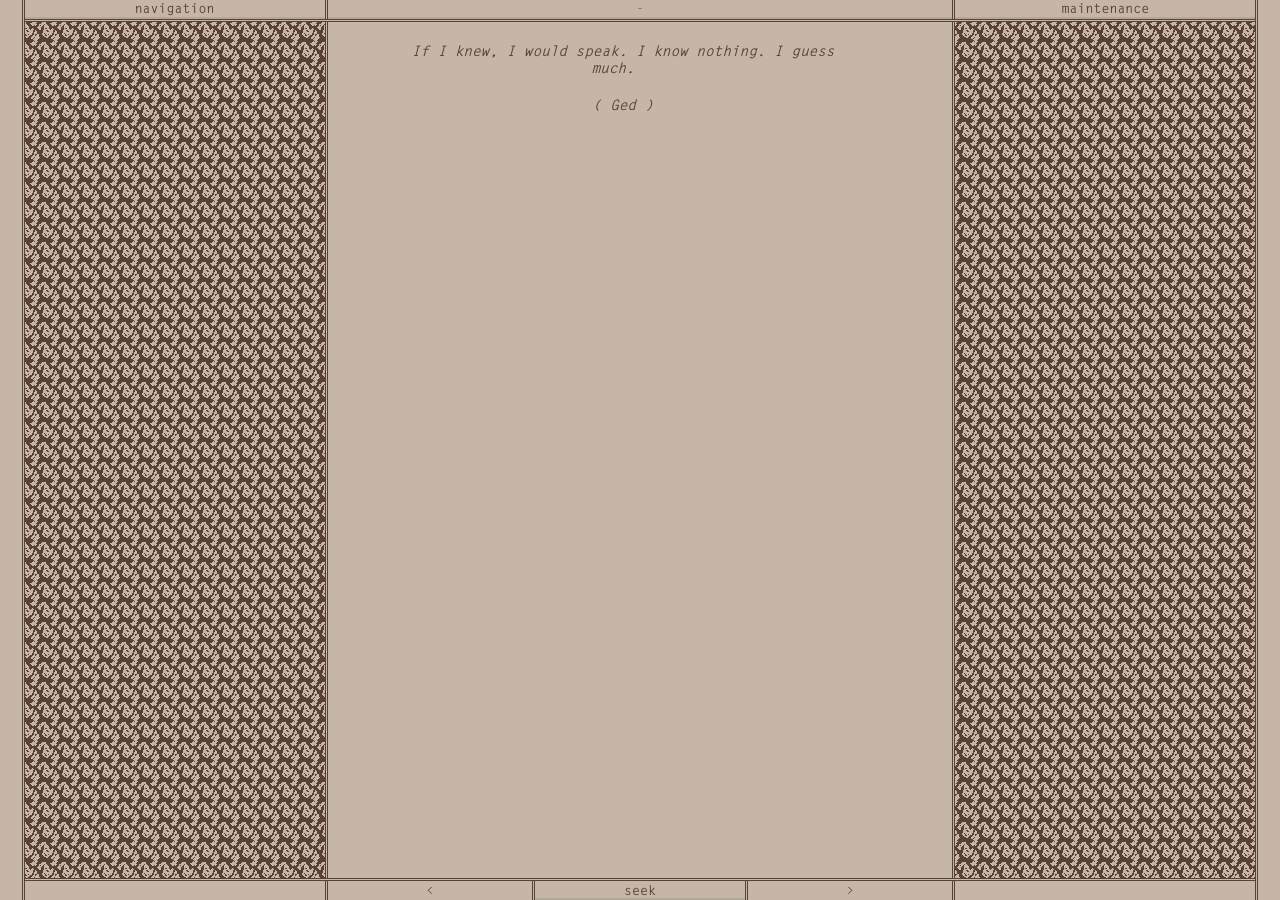
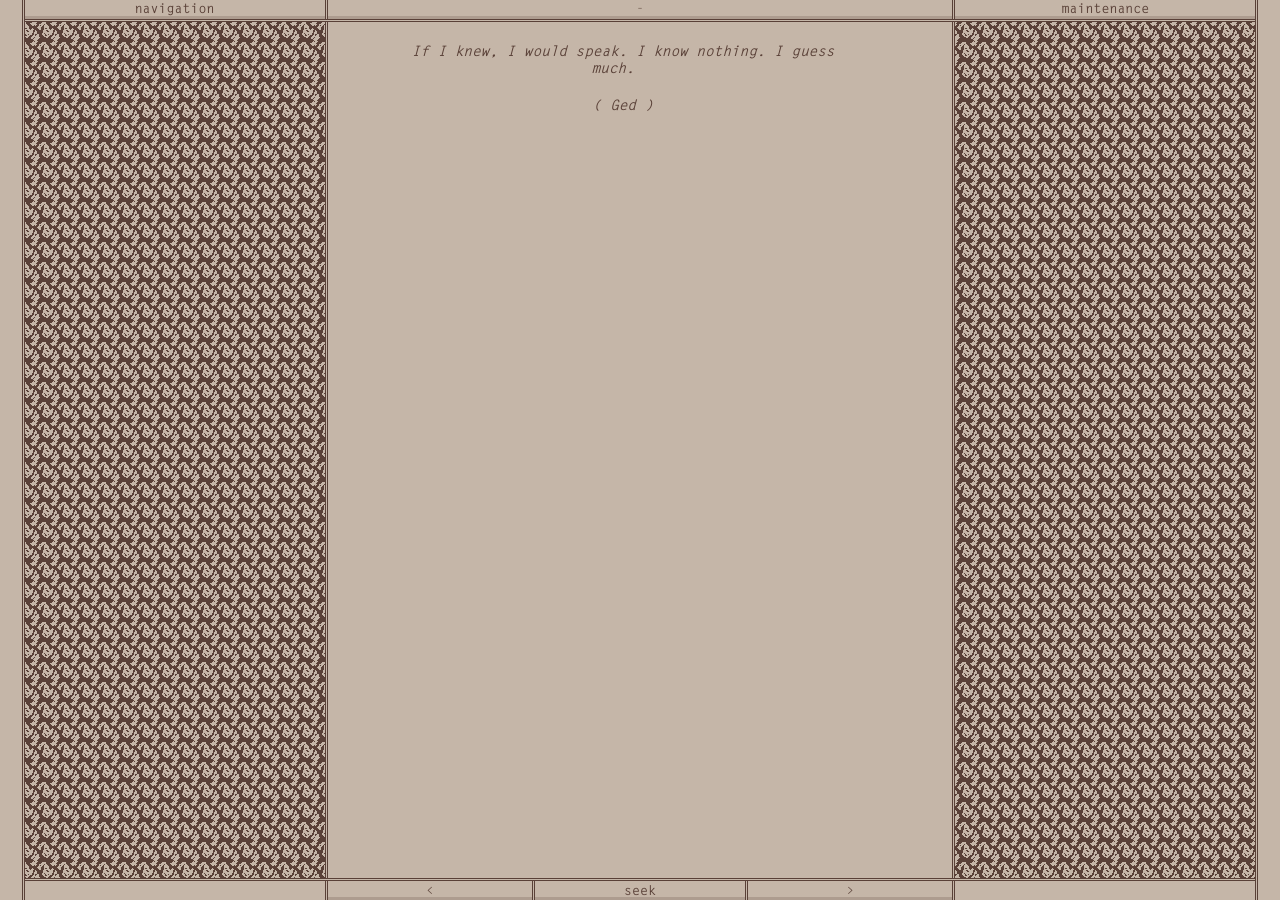
Before and after one commit to goodpileus/fool-jekyll, a Jekyll site: the page built from _texts/0-with.md, in a window 1280 px wide. Built offline with Jekyll 4.4.1, drawn with Linux system fonts in a browser that asks for light colours; some web fonts are replaced.

Commit message:
button shading

```diff
--- a/_sass/_ed.scss
+++ b/_sass/_ed.scss
@@ -142,6 +142,12 @@
   display: flex;
   align-items: center;
   justify-content: center;
+  box-shadow: inset 0 -3px $shading;
+}
+
+.page-btn:active {
+  background:$active;
+  box-shadow: inset 0 3px $shading;
 }
 
 .seek {
@@ -341,7 +347,7 @@
   color:inherit;
   font-family: inherit;
   border: 3px double;
-  box-shadow: inset 0 -2px #c2c2c2;
+  box-shadow: inset 0 -3px $shading;
 }
 
 button:hover {
@@ -349,8 +355,8 @@
 }
 
 button:active {
-  background:white;
-  box-shadow: inset 0 2px #cccccc;
+  background:$active;
+  box-shadow: inset 0 3px $shading;
 }
 
 .menu {
--- a/assets/css/style.scss
+++ b/assets/css/style.scss
@@ -18,6 +18,9 @@
 $bg: #D4D1D2;
 
 $acc: rgba(152, 152, 152, 0.15);
+
+$shading: #bcb7b9;
+$active: #e8e3e4;
 
 // $text: #D4D1D2;
 $text: #685B61;
```
